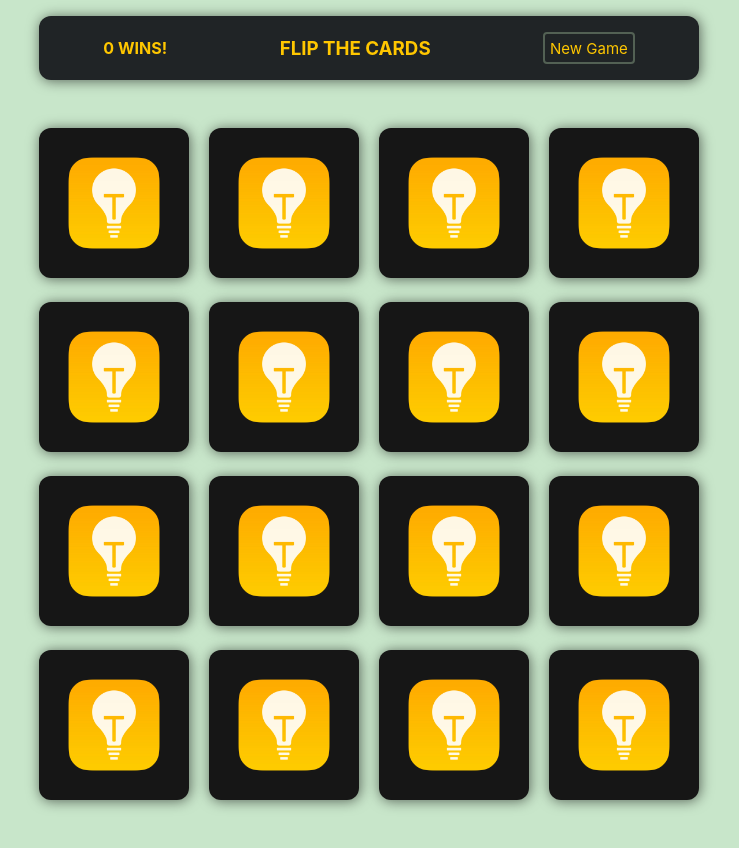
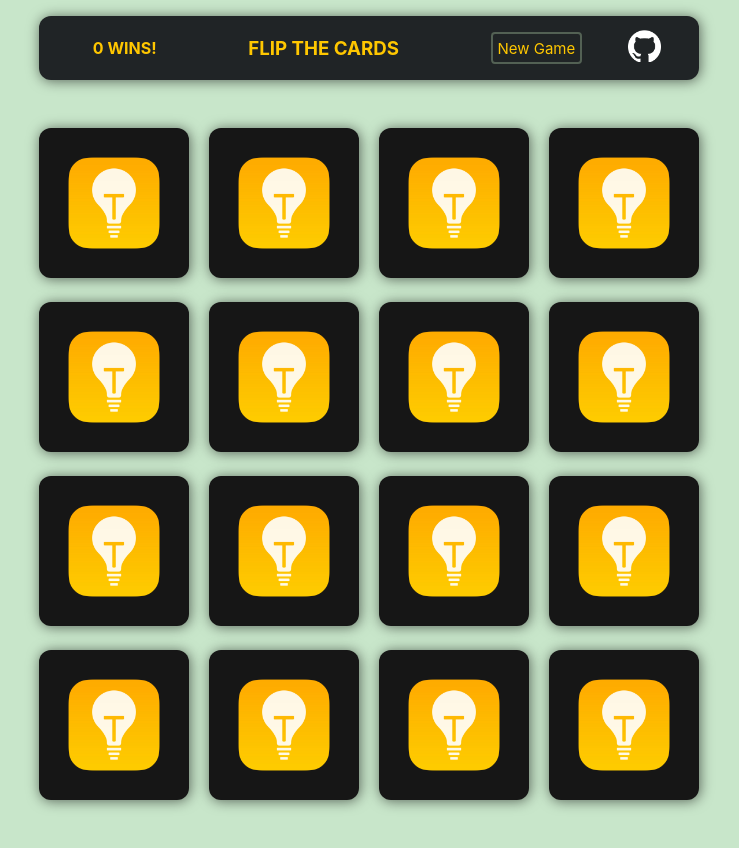
Before and after one commit to mukundsolanki/Flip-the-cards, a React (Create React App) app: page / in a window 1280 px wide. Shown: the top 848 px of the page, without its empty margins (271-1010 px from the left). Built offline with nearby package versions, Linux system fonts and the light colour scheme.

Commit message:
added github link

```diff
--- a/src/components/Header.jsx
+++ b/src/components/Header.jsx
@@ -1,4 +1,5 @@
-import React from 'react'
+import React from 'react';
+// import { Link } from 'react-router-dom';
 
 export default function Header(props) {
   return (
@@ -6,6 +7,9 @@ export default function Header(props) {
       <h4>{props.wins} WINS!</h4>
       <h3>FLIP THE CARDS</h3>
       <button onClick={props.resetGame}>New Game</button>
+      <a href="https:github.com/mukundsolanki">
+        <img src={'/github-mark-white.png'} alt="GitHub" srcSet="" />
+      </a>
     </header>
   )
 }
```
